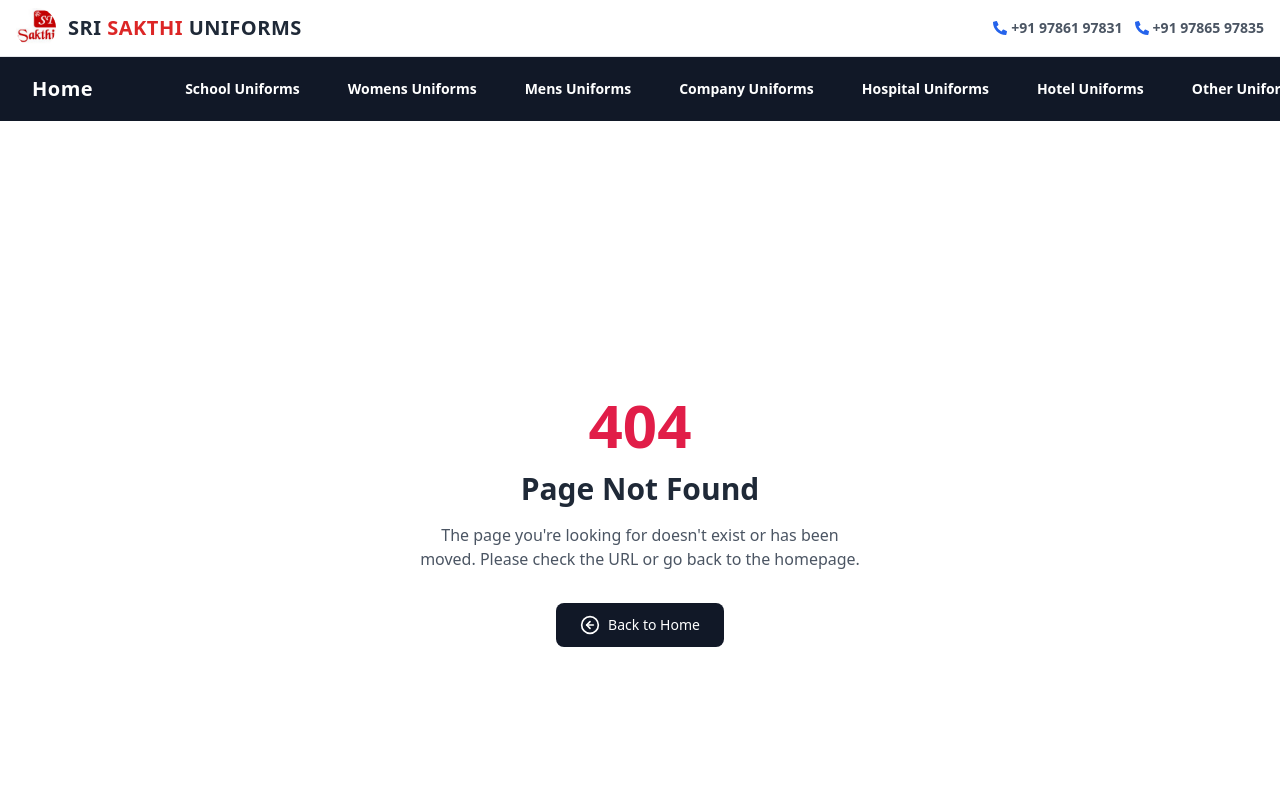
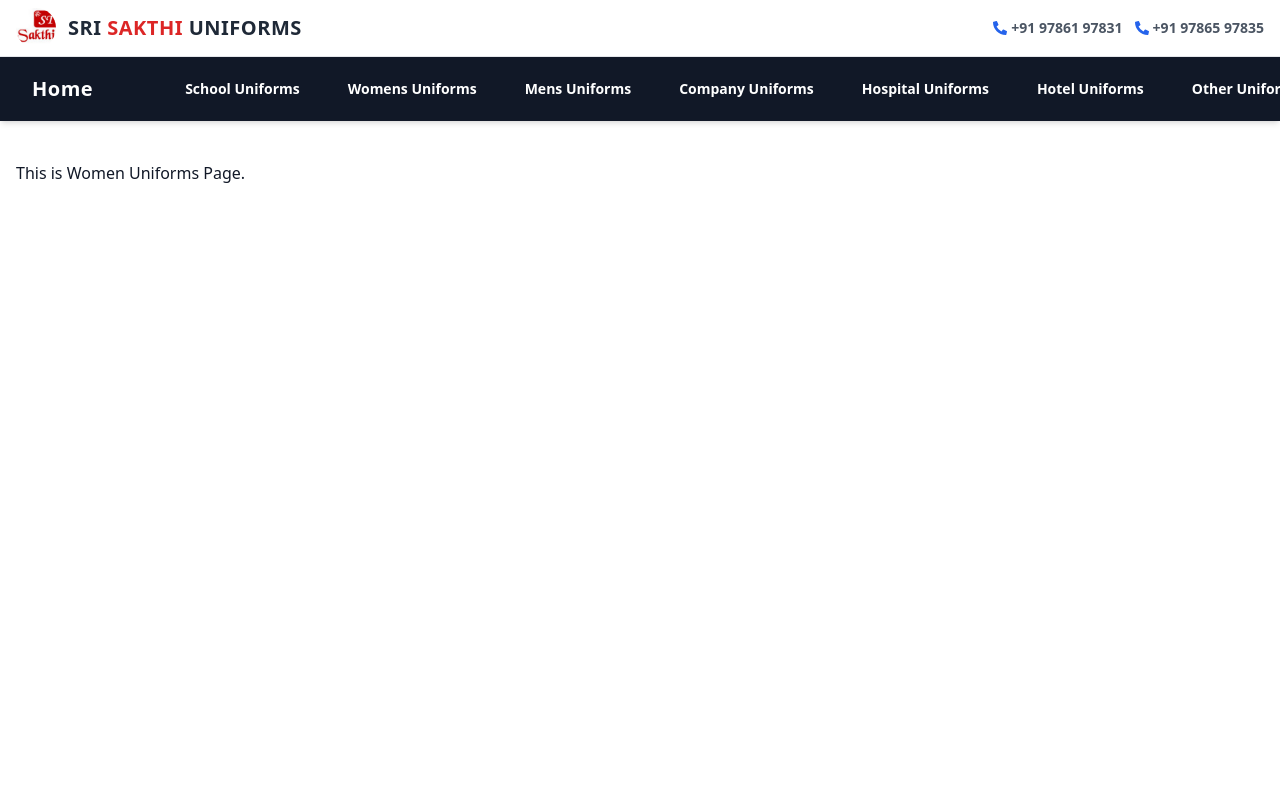
Before and after one commit to CoolShivas/002--Sri_Shakti, a Next.js app: page /womenuniform in a window 1280 px wide. Before the commit this address had no page. Shown: the top 800 px of the page. Built offline with nearby package versions, Linux system fonts and the light colour scheme.

Commit message:
Some little changes and formation of women uniform page.

```diff
--- a/app/schooluniform/page.tsx
+++ b/app/schooluniform/page.tsx
@@ -1,7 +1,7 @@
 import React from "react";
 import SchoolUniforms from "@/pages/SchoolUniforms";
 
-const ProductsPage = () => {
+const SchoolPage = () => {
   return (
     <main className="min-h-screen px-4 py-10">
       <SchoolUniforms></SchoolUniforms>
@@ -9,4 +9,4 @@ const ProductsPage = () => {
   );
 };
 
-export default ProductsPage;
+export default SchoolPage;
--- /dev/null
+++ b/app/womenuniform/page.tsx
@@ -0,0 +1,12 @@
+import React from "react";
+import WomenUniforms from "@/pages/WomenUniforms";
+
+const WomenPage = () => {
+  return (
+    <main className="min-h-screen px-4 py-10">
+      <WomenUniforms></WomenUniforms>
+    </main>
+  );
+};
+
+export default WomenPage;
--- a/components/Navbar.tsx
+++ b/components/Navbar.tsx
@@ -175,7 +175,7 @@ import { Menu, X } from "lucide-react";
 
 const navItems = [
   { name: "School Uniforms", href: "/schooluniform" },
-  { name: "Womens Uniforms", href: "/women" },
+  { name: "Womens Uniforms", href: "/womenuniform" },
   { name: "Mens Uniforms", href: "/men" },
   { name: "Company Uniforms", href: "/company" },
   { name: "Hospital Uniforms", href: "/hospital" },
--- /dev/null
+++ b/pages/WomenUniforms.tsx
@@ -0,0 +1,11 @@
+import React from "react";
+
+const WomenUniforms = () => {
+  return (
+    <>
+      <h1>This is Women Uniforms Page.</h1>
+    </>
+  );
+};
+
+export default WomenUniforms;
```
